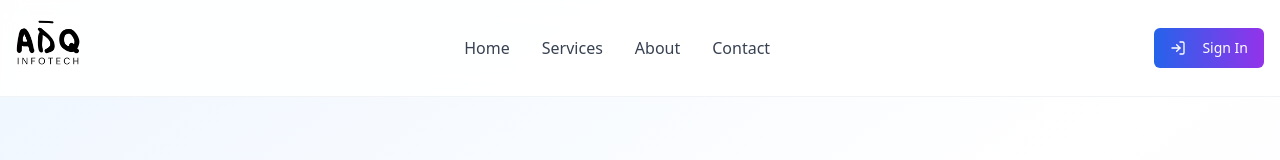
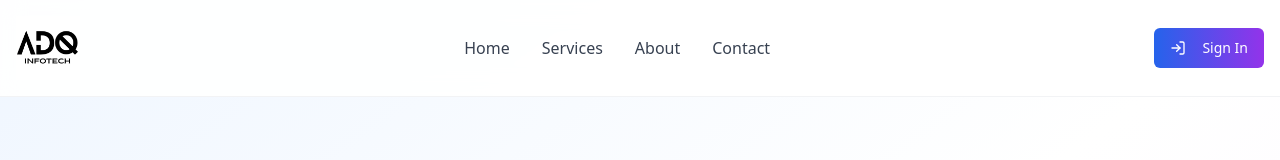
Before and after one commit to AhamedAnsari2004/adq-infotech-launchpad, a React (Vite) app: page / in a window 1280 px wide. Shown: the top 160 px of the page. Built offline with nearby package versions, Linux system fonts and the light colour scheme.

Commit message:
Replace logo in header and footer
Replaced the logo image in both the header and footer components with the provided image.

```diff
--- a/src/components/Footer.tsx
+++ b/src/components/Footer.tsx
@@ -16,7 +16,7 @@ const Footer = () => {
           <div className="lg:col-span-2">
             <div className="flex items-center space-x-3 mb-6">
               <img
-                src="/lovable-uploads/0a704aa7-19eb-45f5-8742-02af7c0236ea.png"
+                src="/lovable-uploads/d1ff1f98-774c-43f5-85f8-5c325f42a655.png"
                 alt="ADQ INFOTECH"
                 className="h-16 w-auto"
               />
--- a/src/components/Header.tsx
+++ b/src/components/Header.tsx
@@ -14,7 +14,7 @@ const Header = () => {
           {/* Logo */}
           <div className="flex items-center space-x-3">
             <img
-              src="/lovable-uploads/0a704aa7-19eb-45f5-8742-02af7c0236ea.png"
+              src="/lovable-uploads/d1ff1f98-774c-43f5-85f8-5c325f42a655.png"
               alt="ADQ INFOTECH"
               className="h-16 w-auto"
             />
```
Also changed, not shown: public/lovable-uploads/d1ff1f98-774c-43f5-85f8-5c325f42a655.png (added).
